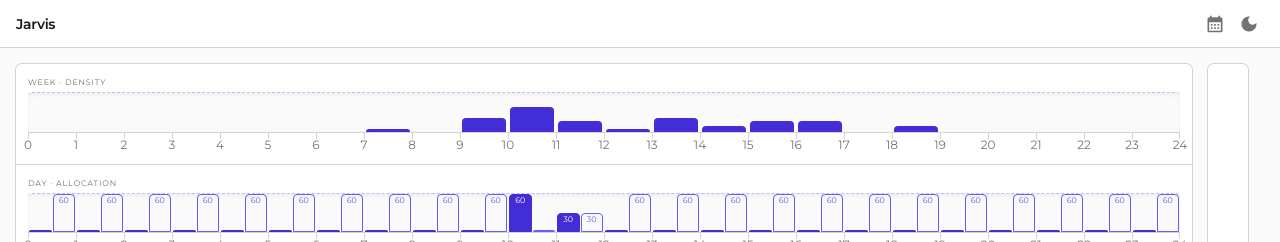
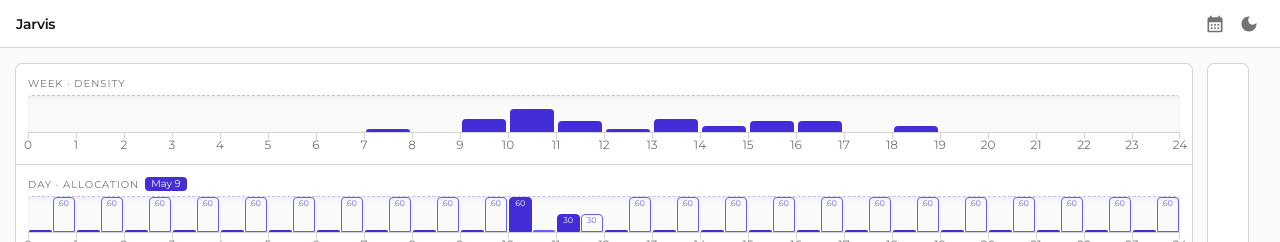
Before and after one commit to kevinhujh/jarvis, a React (Vite) app: page / in a window 1280 px wide. Both pictures are taken after a click on the button "OPEN APP". Shown: the top 242 px of the page. Built offline with nearby package versions, Linux system fonts and the light colour scheme.

Commit message:
Add date chip to DayDensityPanel header

```diff
--- a/src/content/modules/weektimetable/activityPanels.tsx
+++ b/src/content/modules/weektimetable/activityPanels.tsx
@@ -2,7 +2,10 @@ import type { ReactNode } from 'react'
 import type { CalendarEvent } from '../../types'
 import { TOTAL_HOURS } from './constants'
 import { useTimetableContext } from '../../contexts/timetable/useTimetableContext'
+import { useDateContext } from '../../contexts/date/useDateContext'
 import clsx from 'clsx'
+
+const MONTHS = ['Jan', 'Feb', 'Mar', 'Apr', 'May', 'Jun', 'Jul', 'Aug', 'Sep', 'Oct', 'Nov', 'Dec']
 
 type ChartTab = { id: string; label: string }
 
@@ -19,7 +22,9 @@ function computeDayAllocation(events: CalendarEvent[], dayIndex: number): HourSl
     for (let slot = 0; slot < SLOTS_PER_HOUR; slot++) {
       const slotStart = hour + slot / SLOTS_PER_HOUR
       const slotEnd = slotStart + 1 / SLOTS_PER_HOUR
-      if (events.some((e) => e.day === dayIndex && e.startHour < slotEnd && e.endHour > slotStart)) {
+      if (
+        events.some((e) => e.day === dayIndex && e.startHour < slotEnd && e.endHour > slotStart)
+      ) {
         allocatedSlots++
       }
     }
@@ -86,18 +91,27 @@ function PanelHeader({
   charts,
   selectedId,
   onSelect,
+  chip,
 }: {
   label: string
   charts: ChartTab[]
   selectedId: string
   onSelect: (id: string) => void
+  chip?: string
 }) {
   return (
     <div className="flex items-center justify-between shrink-0 mb-1">
-      <span className="text-tiny text-content-secondary uppercase tracking-widest">
-        {label}
-        {charts.length === 1 && ` · ${charts[0].label}`}
-      </span>
+      <div className="flex items-center gap-1.5">
+        <span className="text-mini text-content-secondary uppercase tracking-widest">
+          {label}
+          {charts.length === 1 && ` · ${charts[0].label}`}
+        </span>
+        {chip && (
+          <span className="bg-brand-primary text-white rounded px-1.5 py-0.5 text-mini leading-none">
+            {chip}
+          </span>
+        )}
+      </div>
       {charts.length > 1 && (
         <div className="flex gap-0.5">
           {charts.map((tab) => (
@@ -193,6 +207,14 @@ type DayPanelProps = { events: CalendarEvent[]; focusedDay: number | null }
 
 export function DayDensityPanel({ events, focusedDay }: DayPanelProps) {
   const { selectedDayChart, setSelectedDayChart } = useTimetableContext()
+  const { selectedWeekStart } = useDateContext()
+
+  const focusedDate = focusedDay !== null
+    ? new Date(selectedWeekStart.getFullYear(), selectedWeekStart.getMonth(), selectedWeekStart.getDate() + focusedDay)
+    : null
+  const chip = focusedDate
+    ? `${MONTHS[focusedDate.getMonth()]} ${focusedDate.getDate()}`
+    : undefined
 
   return (
     <div className="h-full flex flex-col">
@@ -201,6 +223,7 @@ export function DayDensityPanel({ events, focusedDay }: DayPanelProps) {
         charts={dayCharts}
         selectedId={selectedDayChart}
         onSelect={setSelectedDayChart}
+        chip={chip}
       />
       {focusedDay !== null ? (
         <DayAllocationChart events={events} dayIndex={focusedDay} />
```
